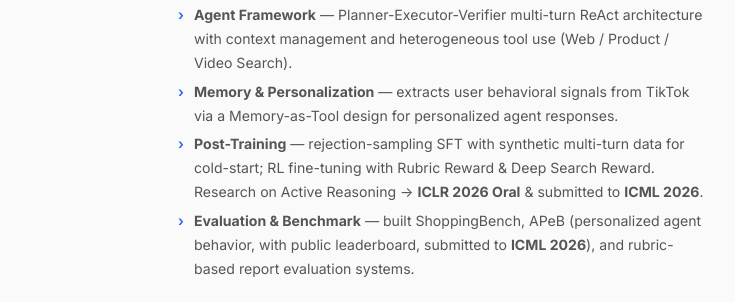
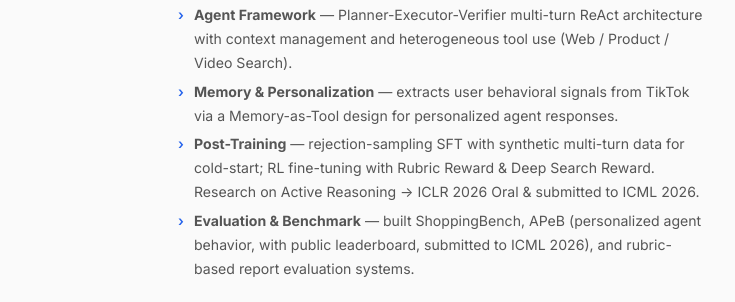
Before and after one commit to gy910210/gongyu_homepage, a website: page index.html in a window 1280 px wide. Shown: the part 1140-1442 px from the top of the page, without its empty margins (272-1007 px from the left). Drawn offline with Linux system fonts and the light colour scheme.

Commit message:
Remove bold from conference references in TikTok experience

```diff
--- a/index.html
+++ b/index.html
@@ -81,8 +81,8 @@
                 <ul>
                   <li><strong>Agent Framework</strong> &mdash; Planner-Executor-Verifier multi-turn ReAct architecture with context management and heterogeneous tool use (Web / Product / Video Search).</li>
                   <li><strong>Memory &amp; Personalization</strong> &mdash; extracts user behavioral signals from TikTok via a Memory-as-Tool design for personalized agent responses.</li>
-                  <li><strong>Post-Training</strong> &mdash; rejection-sampling SFT with synthetic multi-turn data for cold-start; RL fine-tuning with Rubric Reward &amp; Deep Search Reward. Research on Active Reasoning &rarr; <strong>ICLR 2026 Oral</strong> &amp; submitted to <strong>ICML 2026</strong>.</li>
-                  <li><strong>Evaluation &amp; Benchmark</strong> &mdash; built ShoppingBench, APeB (personalized agent behavior, with public leaderboard, submitted to <strong>ICML 2026</strong>), and rubric-based report evaluation systems.</li>
+                  <li><strong>Post-Training</strong> &mdash; rejection-sampling SFT with synthetic multi-turn data for cold-start; RL fine-tuning with Rubric Reward &amp; Deep Search Reward. Research on Active Reasoning &rarr; ICLR 2026 Oral &amp; submitted to ICML 2026.</li>
+                  <li><strong>Evaluation &amp; Benchmark</strong> &mdash; built ShoppingBench, APeB (personalized agent behavior, with public leaderboard, submitted to ICML 2026), and rubric-based report evaluation systems.</li>
                 </ul>
               </div>
             </div>
```
